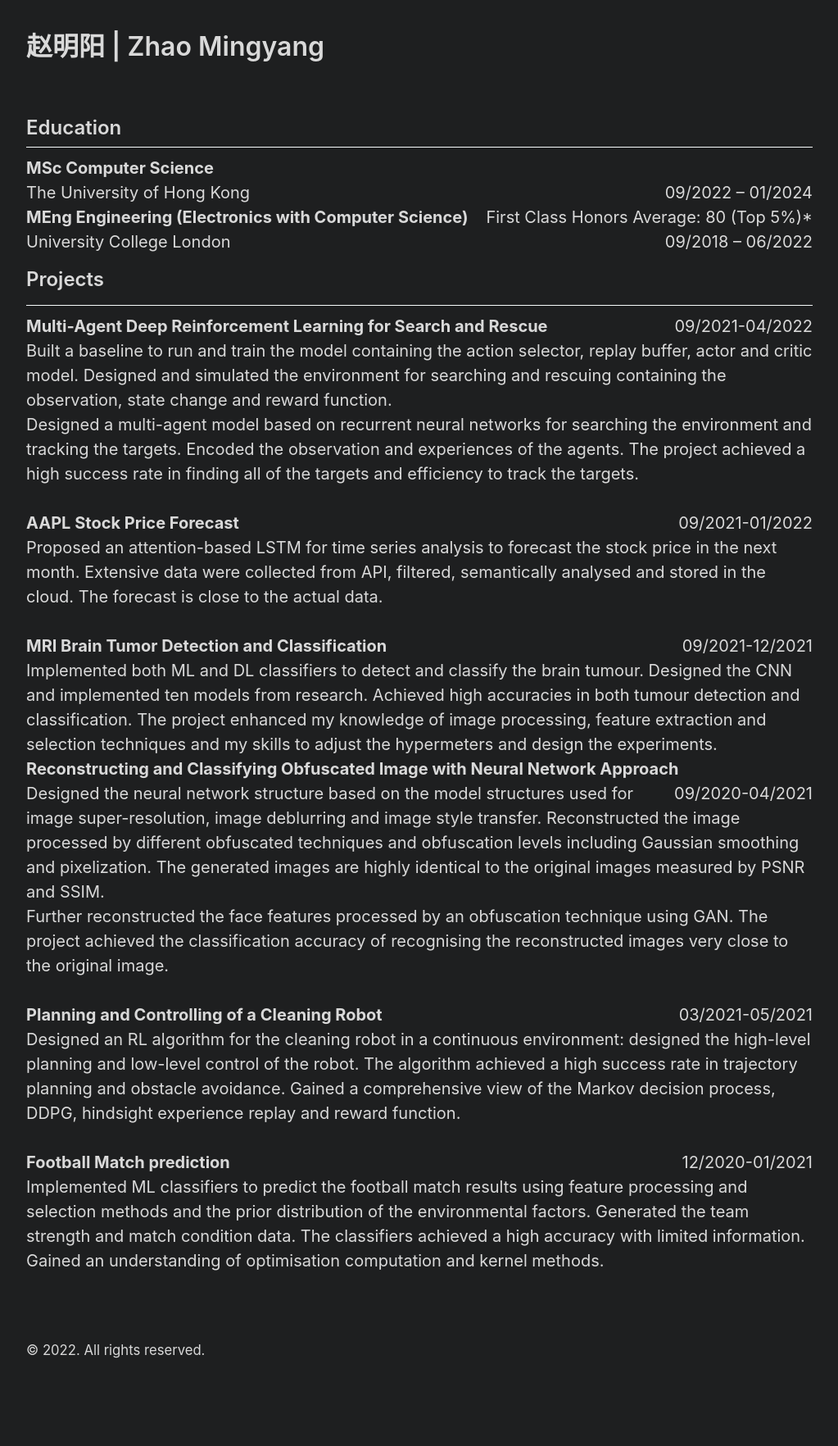
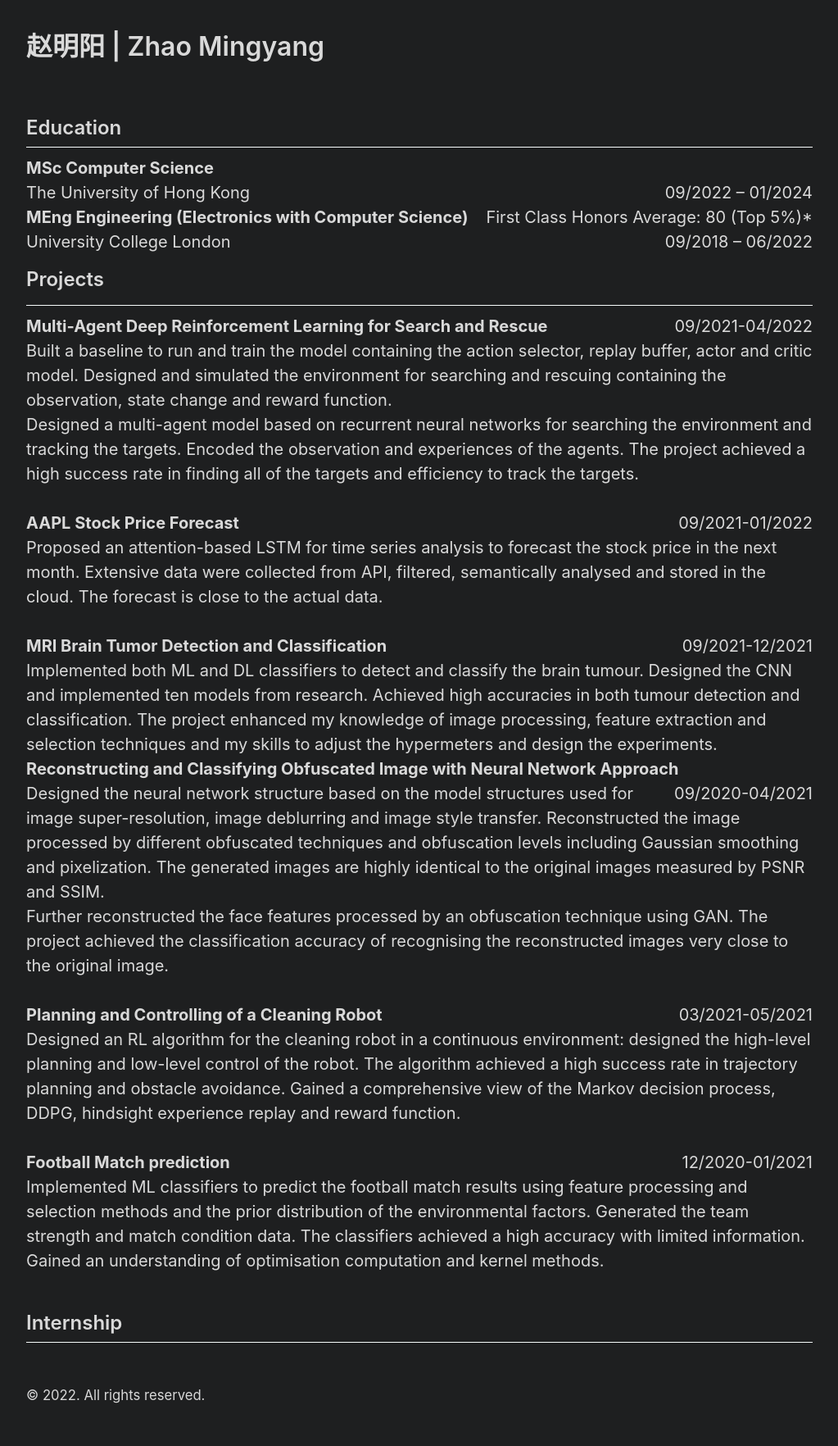
Before and after one commit to Zhao-Mingyang/zhao-mingyang.github.io, a Jekyll site: the page built from about.md, in a window 1280 px wide. Shown: the whole page at 82% size, without its empty margins (128-1151 px from the left). Built offline with Jekyll 4.4.1, drawn with Linux system fonts in a browser that asks for light colours; before the commit the page ends 1709 px from its top, so only the background shows below that.

Commit message:
Update default.html

```diff
--- a/_layouts/default.html
+++ b/_layouts/default.html
@@ -60,7 +60,8 @@
 	distribution of the environmental factors. Generated the team strength and match condition data. The classifiers achieved a high
 	accuracy with limited information. Gained an understanding of optimisation computation and kernel methods. <br>
 		     <br>
-
+	<h2>Internship</h2>
+	     <HR>
 
 
       </main>
```
